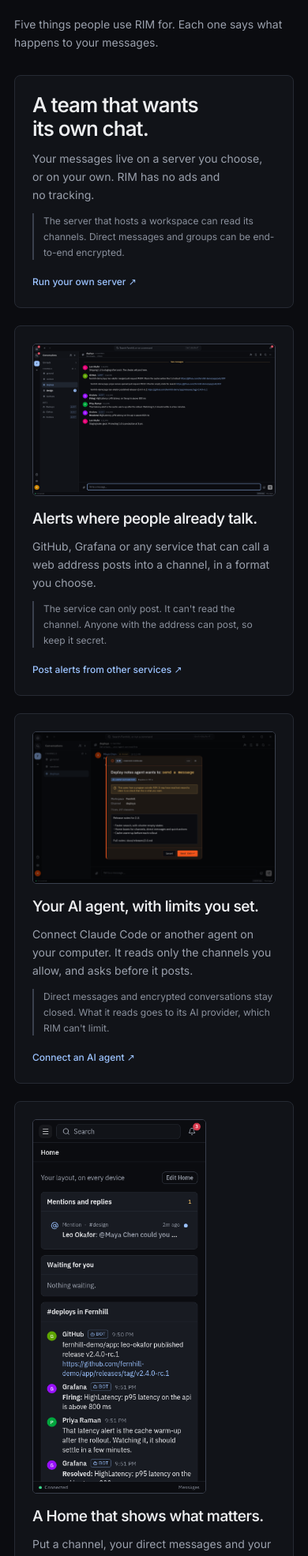
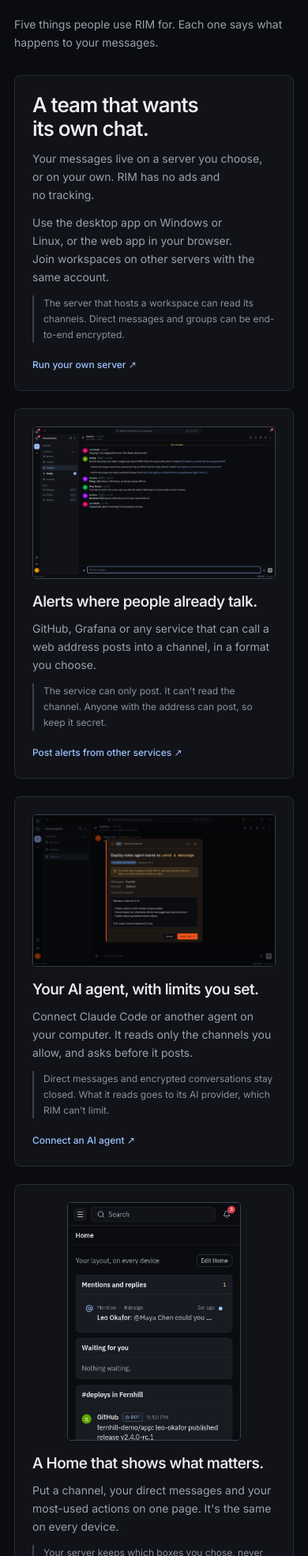
Before and after one commit to rim-platform/rim-platform.github.io, a website: page index.html in a window 390 px wide. Shown: the part 1091-3061 px from the top of the page at 79% size. Drawn offline with Linux system fonts and the light colour scheme.

Commit message:
Fit the first use card and the phone shot, and tidy two lines
The text-only card left an empty block beside the screenshots, the
phone capture stretched its row, and the subheads in What's inside
took the paragraph size. How it works gets plainer wording for two
lines.

```diff
--- a/assets/home.css
+++ b/assets/home.css
@@ -181,7 +181,9 @@
 .use-card .text-link { margin-top: auto; padding-top: 6px; }
 .use-card-text { justify-content: center; }
 .use-card-text h3 { font-size: 26px; letter-spacing: -.035em; }
-.phone-frame { max-width: 220px; margin-inline: auto; }
+.use-card figure:has(.phone-frame) { align-self: center; }
+.phone-frame { width: 220px; }
+.phone-frame img { height: 300px; object-fit: cover; object-position: top; }
 .use-steps { display: grid; grid-template-columns: repeat(3, 1fr); gap: 28px; margin-top: 0; }
 .use-steps li { padding-bottom: 0; }
 .use-steps .text-link, .use-steps .link-row { margin-top: 12px; }
@@ -189,7 +191,7 @@
 .promise-grid.four { grid-template-columns: repeat(4, 1fr); }
 .status-note { border-left-color: var(--signal); }
 .inside-block { display: grid; grid-template-columns: 1fr 1.4fr; gap: 56px; padding-block: 40px; border-top: 1px solid var(--line); }
-.inside-block > div > p { color: var(--muted); font-size: 15px; }
+.inside-block > div > p:not(.section-subhead) { color: var(--muted); font-size: 15px; }
 .inside-block h3, .inside-split h3, .inside-title { font-size: 28px; letter-spacing: -.04em; }
 .inside-workflows { padding-block: 40px; border-top: 1px solid var(--line); }
 .inside-title { margin-bottom: 24px; }
--- a/index.html
+++ b/index.html
@@ -66,7 +66,7 @@
   <section class="section container" id="uses" aria-labelledby="uses-title">
     <div class="section-head"><div><p class="eyebrow">What it's good for</p><h2 id="uses-title">Chat that fits<br>the way you work.</h2></div><p>Five things people use RIM for. Each one says what happens to your messages.</p></div>
     <div class="use-grid">
-      <article class="use-card use-card-text"><h3>A team that wants its own chat.</h3><p>Your messages live on a server you choose, or on your own. RIM has no ads and no tracking.</p><p class="use-data">The server that hosts a workspace can read its channels. Direct messages and groups can be end-to-end encrypted.</p><a class="text-link" href="docs/self-hosting.html">Run your own server ↗</a></article>
+      <article class="use-card use-card-text"><h3>A team that wants its own chat.</h3><p>Your messages live on a server you choose, or on your own. RIM has no ads and no tracking.</p><p>Use the desktop app on Windows or Linux, or the web app in your browser. Join workspaces on other servers with the same account.</p><p class="use-data">The server that hosts a workspace can read its channels. Direct messages and groups can be end-to-end encrypted.</p><a class="text-link" href="docs/self-hosting.html">Run your own server ↗</a></article>
       <article class="use-card"><figure><div class="shot-frame"><button type="button" class="shot-trigger" data-zoom aria-label="Enlarge the screenshot of a channel with alerts"><img src="assets/screenshots/channel-alerts.webp" alt="A #deploys channel with posts from GitHub about pull requests and releases, and from Grafana about a firing and a resolved alert, with the Bots section in the conversation list." width="1600" height="1000" loading="lazy"></button></div></figure><h3>Alerts where people already talk.</h3><p>GitHub, Grafana or any service that can call a web address posts into a channel, in a format you choose.</p><p class="use-data">The service can only post. It can't read the channel. Anyone with the address can post, so keep it secret.</p><a class="text-link" href="docs/client/webhooks.html">Post alerts from other services ↗</a></article>
       <article class="use-card"><figure><div class="shot-frame"><button type="button" class="shot-trigger" data-zoom aria-label="Enlarge the screenshot of an agent's approval card"><img src="assets/screenshots/agent-approval.webp" alt="The RIM desktop app asking whether to send a message an outside agent wrote: the agent's name, an Agent outside RIM label, a warning, the workspace, the channel and the whole text." width="1280" height="800" loading="lazy"></button></div></figure><h3>Your AI agent, with limits you set.</h3><p>Connect Claude Code or another agent on your computer. It reads only the channels you allow, and asks before it posts.</p><p class="use-data">Direct messages and encrypted conversations stay closed. What it reads goes to its AI provider, which RIM can't limit.</p><a class="text-link" href="docs/client/agents.html">Connect an AI agent ↗</a></article>
       <article class="use-card"><figure><div class="shot-frame phone-frame"><button type="button" class="shot-trigger" data-zoom aria-label="Enlarge the screenshot of Home in a narrow window"><img src="assets/screenshots/phone.webp" alt="RIM's Home in a narrow window, with the same boxes stacked in one column." width="360" height="780" loading="lazy"></button></div></figure><h3>A Home that shows what matters.</h3><p>Put a channel, your direct messages and your most-used actions on one page. It's the same on every device.</p><p class="use-data">Your server keeps which boxes you chose, never what they show.</p><a class="text-link" href="docs/client/home.html">Make Home your own ↗</a></article>
```
Also changed, not shown: how-it-works/index.html (+2 -2 lines).
